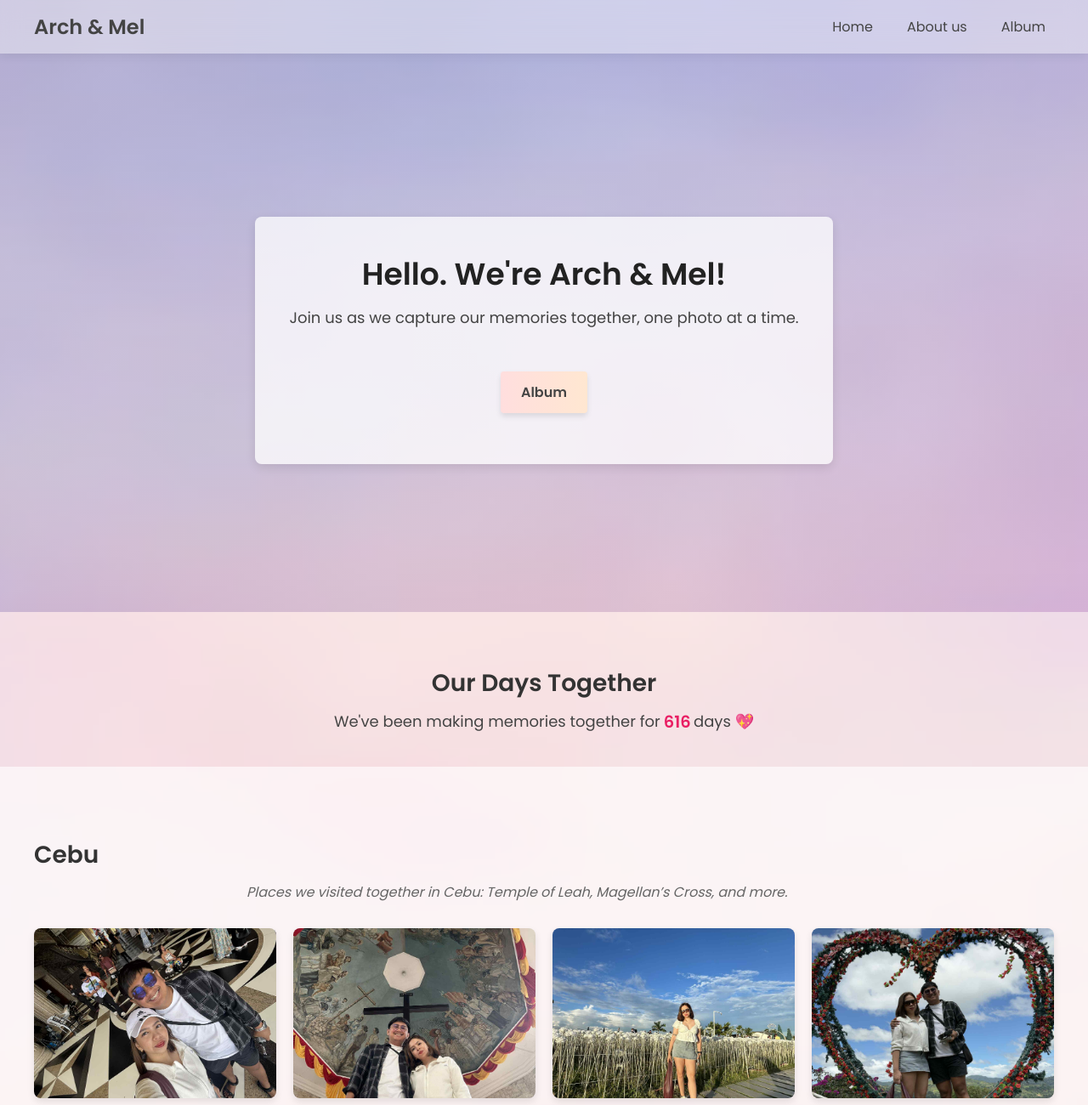
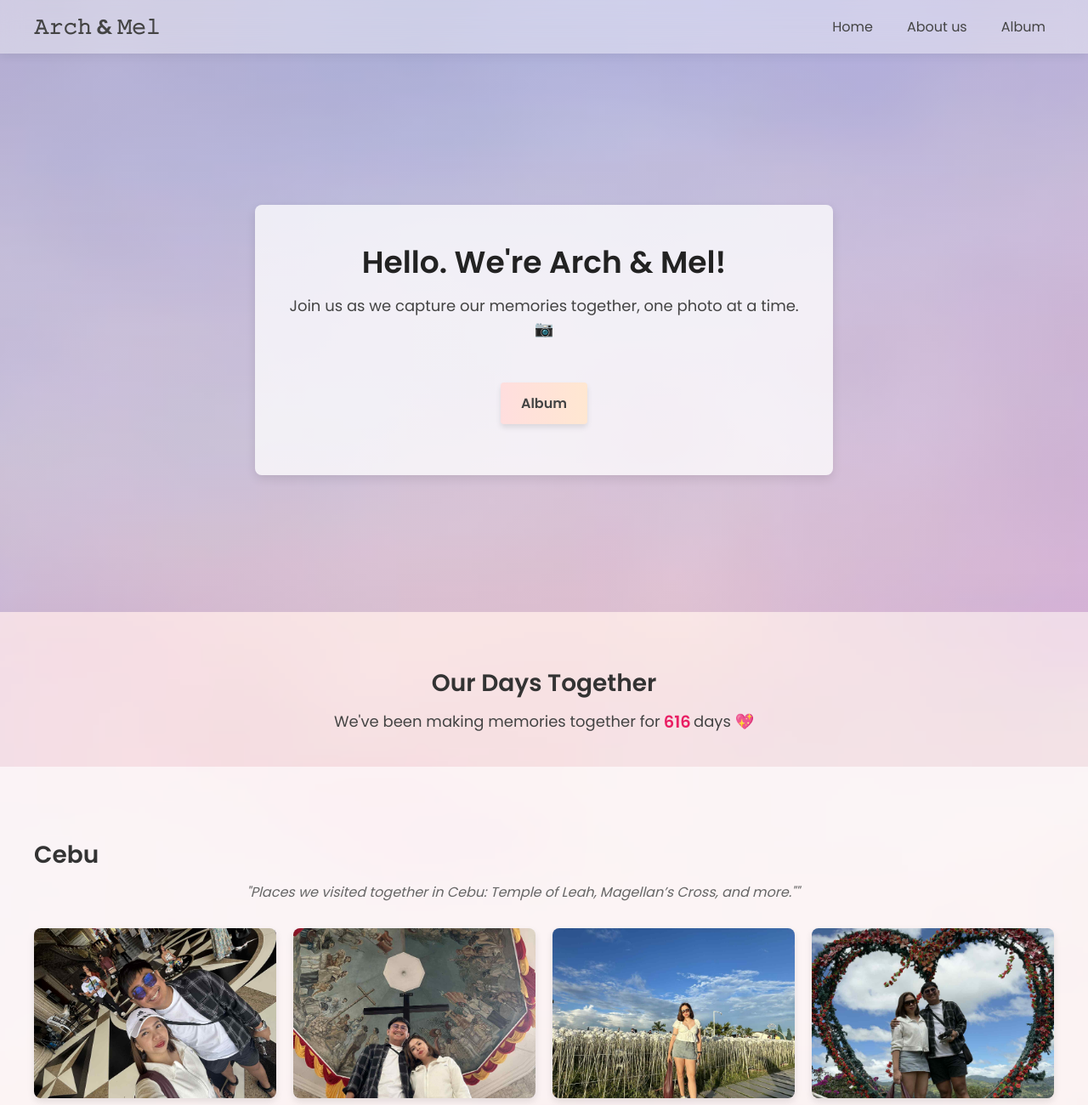
Before and after one commit to archguevara/arch-mel-site, a plain HTML site: page web-dev/index.html in a window 1280 px wide. Shown: the top 1300 px of the page at 85% size. Drawn offline with Linux system fonts and the light colour scheme.

Commit message:
changes for logo and added icon

```diff
--- a/web-dev/index.html
+++ b/web-dev/index.html
@@ -17,7 +17,7 @@
     <header>
         <nav class="navbar">
             <div class="navbar-container">
-                <div class="logo">Arch & Mel</div>
+                <div class="logo">𝙰𝚛𝚌𝚑 & 𝙼𝚎𝚕</div>
 
                 <div class="hamburger" id="hamburger">☰</div>
 
@@ -52,7 +52,7 @@
 
         <section class="gallery-section">
             <h2>Cebu</h2>
-            <p class="section-subtext">Places we visited together in Cebu: Temple of Leah, Magellan’s Cross, and more.
+            <p class="section-subtext">"Places we visited together in Cebu: Temple of Leah, Magellan’s Cross, and more.""
             </p>
             <div class="image-grid">
                 <img src="images/Adi/0384745d-74b6-4c17-8f34-1affc61e687d.jpeg" alt="Temple of Leah"
--- a/web-dev/script.js
+++ b/web-dev/script.js
@@ -43,7 +43,7 @@ function calculateDaysTogether(startDateString) {
   return Math.floor(diffTime / (1000 * 60 * 60 * 24));
 }
 
-const targetText = "Join us as we capture our memories together, one photo at a time.";
+const targetText = "Join us as we capture our memories together, one photo at a time. 📷";
 const typewriterTarget = document.getElementById("typewriter-text");
 
 let charIndex = 0;
```
